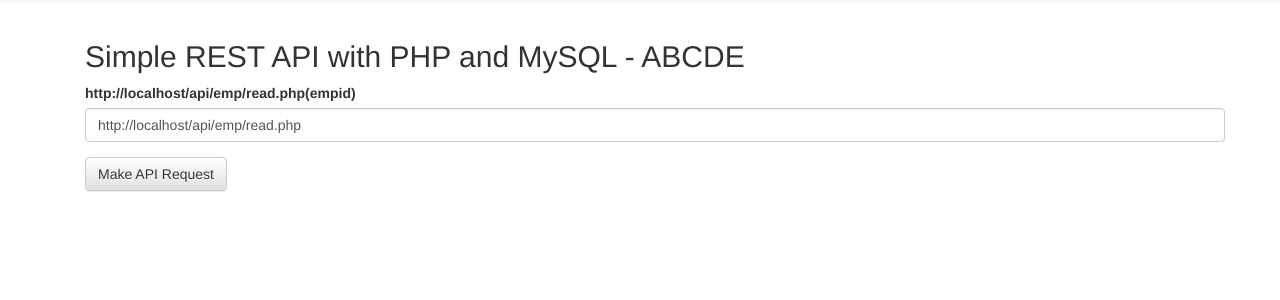
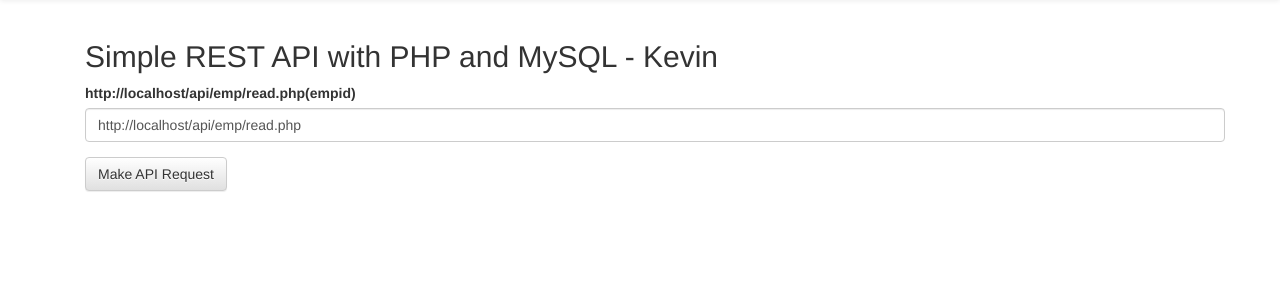
Before and after one commit to vivek-venk/phpmysqlapiexample, a PHP site: page / in a window 1280 px wide. Shown: the part 51-351 px from the top of the page. Run offline with PHP 8.4, Linux system fonts and the light colour scheme; some libraries are stand-ins or nearby versions.

Commit message:
Test Kevin

```diff
--- a/index.php
+++ b/index.php
@@ -5,7 +5,7 @@ include('inc/header.php');
 <title>Demo To Create Simple REST API with PHP and MySQL</title>
 <?php include('inc/container.php');?>
 <div class="container">
-	<h2>Simple REST API with PHP and MySQL - ABCDE</h2>
+	<h2>Simple REST API with PHP and MySQL - Kevin</h2>
 	<form action="" method="get">
 		<div class="form-group">
 			<label for="name">http://localhost/api/emp/read.php(empid)</label>
```
